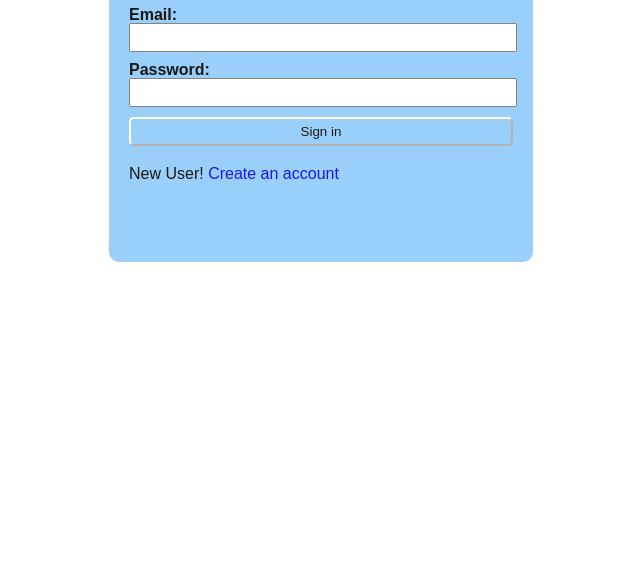
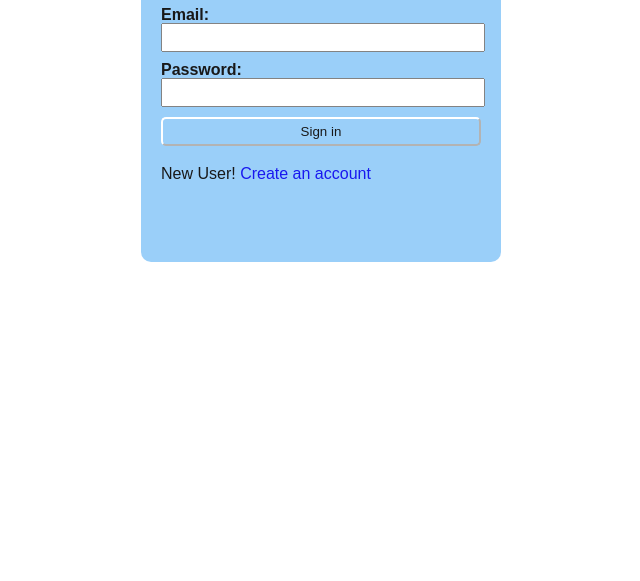
Before and after one commit to fridolinho/Questioner, a plain HTML site: page ui/signin.html in a window 1280 px wide. Shown: the part 219-800 px from the top of the page, without its empty margins (319-959 px from the left). Drawn offline with Linux system fonts and the light colour scheme.

Commit message:
updated sign form css

```diff
--- a/ui/style.css
+++ b/ui/style.css
@@ -57,8 +57,8 @@ table {
 }
 
 #Signform {
-	max-width: 30%;
-	min-width: 320px;
+	max-width: 25%;
+	min-width: 260px;
 	background-color: #90caf9;
 	margin: 100px auto;
 	padding: 80px 20px;
```
